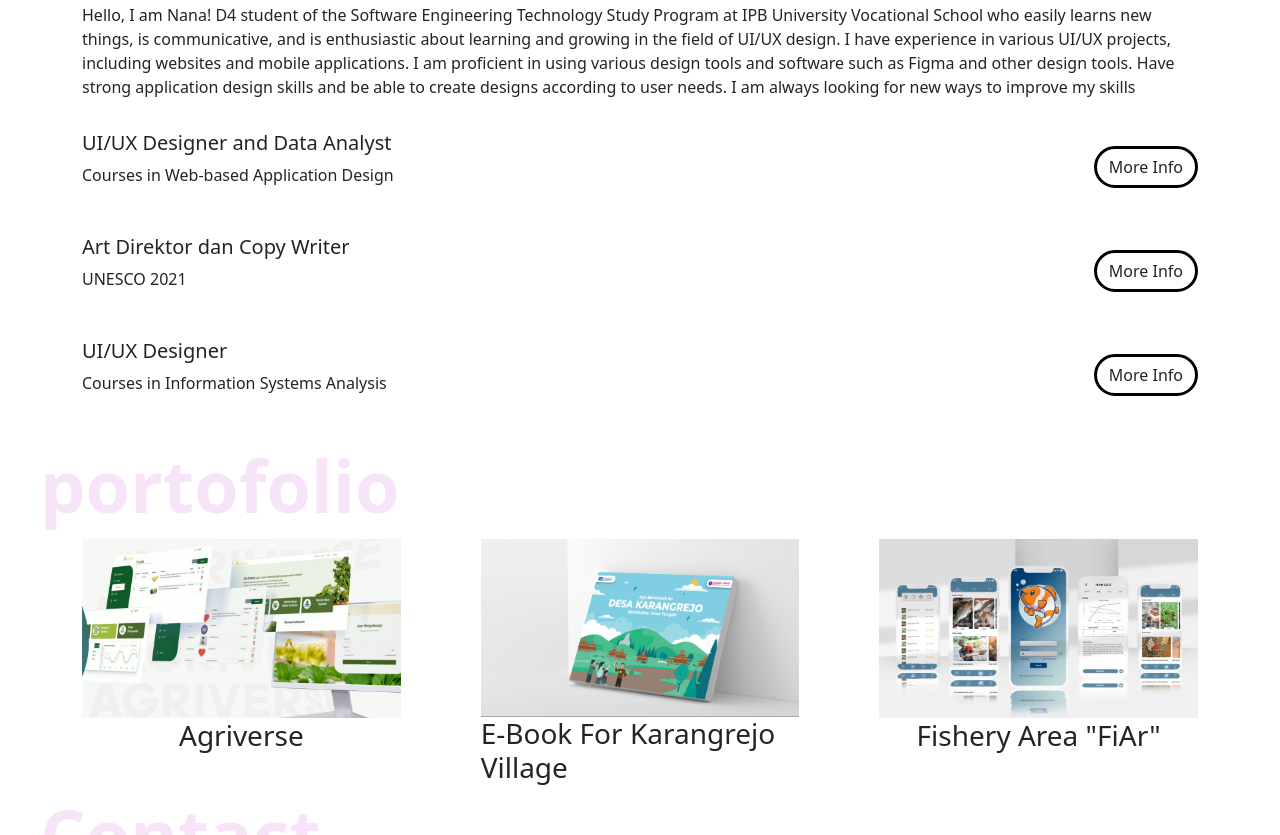
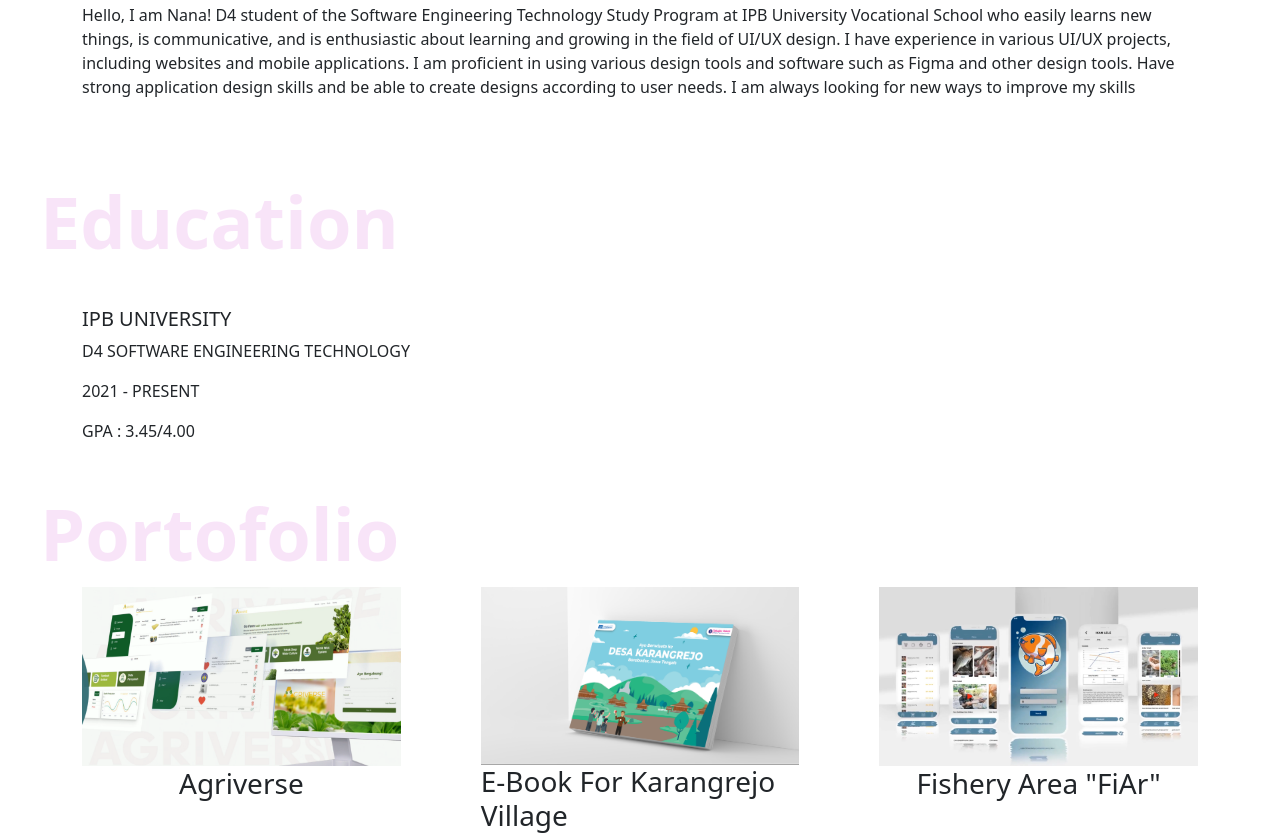
Before and after one commit to andinoerfitriana/Portofolio-A.Nurfitriana, a plain HTML site: page index.html in a window 1280 px wide. Shown: the part 687-1522 px from the top of the page. Drawn offline with nearby package versions, Linux system fonts and the light colour scheme.

Commit message:
portofolio

```diff
--- a/index.html
+++ b/index.html
@@ -38,6 +38,9 @@
             </li>
             <li class="nav-item">
               <a class="nav-link" href="#about">About</a>
+            </li>
+            <li class="nav-item">
+              <a class="nav-link" href="#Education">Education</a>
             </li>
             <li class="nav-item">
               <a class="nav-link" href="#portofolio">Portofolio</a>
@@ -91,6 +94,87 @@
         designs according to user needs. I am always looking for new ways to
         improve my skills
       </p>
+      <a
+      href="#Education"
+      class="text-decoration-none arrow w-100 d-flex align-items-center flex-column mt-5">
+    </a>
+  </section>
+  <section id="Education" class="Education container">
+      <div class="about-exp">
+        <div class="about-exp-item">
+          <div class="about-exp-item-header">
+            <div>
+              <h5>IPB UNIVERSITY</h5>
+              <p>D4 SOFTWARE ENGINEERING TECHNOLOGY</p>
+              <p>2021 - PRESENT</p>
+              <p>GPA : 3.45/4.00</p>
+            </div>
+          </div>
+    </section>
+    <!-- <section id="work" class="work container">
+        <div class="row d-flex align-items-center gap-5">
+            <div class="col-12 col-md-5">
+                <p>This is a project that I have created. I am interested in the process of creating user interfaces. I
+                    have the ability to build and develop responsive and user-friendly websites. I use programming
+                    languages such as HTML, CSS, JavaScript, and PHP to create dynamic web applications. I also have the
+                    ability to use frameworks such as Laravel and CodeIgniter to build a website. I enjoy working in a
+                    team and am always open to learning new technologies in the field of web programming.</p>
+            </div>
+            <div class="col-12 col-md-6 work-img">
+                <div id="work-1" class="work-img-item">
+                    <img src="images/tokoamanah.jpg" alt="work 1">
+
+                </div>
+                <div id="work-2" class="work-img-item">
+                    <img src="images/nuri.png" alt="work 2">
+                </div>
+                <div id="work-3" class="work-img-item">
+                    <img src="images/si.jpg" alt="work 3">
+                </div>
+            </div>
+        </div>
+    </section> -->
+
+    <section
+      id="portofolio"
+      class="portofolio container d-flex"
+      style="flex-direction: column; gap: 20px"
+    >
+      <div class="row d-flex align-items-center gap-5">
+        <div
+          class="col-12 col-md-6 work-img d-flex w-100 wrap-portofolio"
+          id="wrap-portofolio"
+          style="gap: 80px"
+        >
+          <div
+            id="work-1"
+            class="work-img-item w-100"
+            data-link="https://agriverse.pegelinux.my.id/"
+          >
+            <a href=""><img src="images/agriverse.png" alt="work 1" /></a>
+            <h3>Agriverse</h3>
+          </div>
+
+          <div
+            id="work-2"
+            class="work-img-item w-100"
+            data-link="https://drive.google.com/file/d/1y7u7uQB1Tnrv3VvSAZXYLkYhl_u_vZsA/view?usp=drive_link"
+          >
+            <a href=""
+              ><img src="images/E-Book.png" alt="work 2" height="178"
+            /></a>
+            <h3>E-Book For Karangrejo Village</h3>
+          </div>
+          <div
+            id="work-3"
+            class="work-img-item w-100"
+            data-link="-"
+          >
+            <a href=""><img src="images/FiAr.png" alt="work 3" /></a>
+            <h3>Fishery Area "FiAr"</h3>
+          </div>
+        </div>
+      </div>
       <div class="about-exp">
         <div class="about-exp-item">
           <div class="about-exp-item-header">
@@ -215,71 +299,6 @@
             </ul>
           </div>
         </div>
-    </section>
-    <!-- <section id="work" class="work container">
-        <div class="row d-flex align-items-center gap-5">
-            <div class="col-12 col-md-5">
-                <p>This is a project that I have created. I am interested in the process of creating user interfaces. I
-                    have the ability to build and develop responsive and user-friendly websites. I use programming
-                    languages such as HTML, CSS, JavaScript, and PHP to create dynamic web applications. I also have the
-                    ability to use frameworks such as Laravel and CodeIgniter to build a website. I enjoy working in a
-                    team and am always open to learning new technologies in the field of web programming.</p>
-            </div>
-            <div class="col-12 col-md-6 work-img">
-                <div id="work-1" class="work-img-item">
-                    <img src="images/tokoamanah.jpg" alt="work 1">
-
-                </div>
-                <div id="work-2" class="work-img-item">
-                    <img src="images/nuri.png" alt="work 2">
-                </div>
-                <div id="work-3" class="work-img-item">
-                    <img src="images/si.jpg" alt="work 3">
-                </div>
-            </div>
-        </div>
-    </section> -->
-
-    <section
-      id="portofolio"
-      class="portofolio container d-flex"
-      style="flex-direction: column; gap: 20px"
-    >
-      <div class="row d-flex align-items-center gap-5">
-        <div
-          class="col-12 col-md-6 work-img d-flex w-100 wrap-portofolio"
-          id="wrap-portofolio"
-          style="gap: 80px"
-        >
-          <div
-            id="work-1"
-            class="work-img-item w-100"
-            data-link="https://agriverse.pegelinux.my.id/"
-          >
-            <a href=""><img src="images/agriverse.png" alt="work 1" /></a>
-            <h3>Agriverse</h3>
-          </div>
-
-          <div
-            id="work-2"
-            class="work-img-item w-100"
-            data-link="https://drive.google.com/file/d/1y7u7uQB1Tnrv3VvSAZXYLkYhl_u_vZsA/view?usp=drive_link"
-          >
-            <a href=""
-              ><img src="images/E-Book.png" alt="work 2" height="178"
-            /></a>
-            <h3>E-Book For Karangrejo Village</h3>
-          </div>
-          <div
-            id="work-3"
-            class="work-img-item w-100"
-            data-link="-"
-          >
-            <a href=""><img src="images/FiAr.png" alt="work 3" /></a>
-            <h3>Fishery Area "FiAr"</h3>
-          </div>
-        </div>
-      </div>
       <!-- <div class="row d-flex align-items-center gap-5">
             <div class="col-12 col-md-6 work-img d-flex w-100" style="gap:80px;">
                 <div id="work-1" class="work-img-item w-100">
--- a/style.css
+++ b/style.css
@@ -72,13 +72,16 @@ section::before {
 .about::before {
     content: 'About';
 }
-
-.work::before {
-    content: 'Work'
+.Education::before {
+    content: 'Education'
 }
 
 .portofolio::before {
-    content: 'portofolio'
+    content: 'Portofolio'
+}
+
+.Contact::before {
+    content: 'contact'
 }
 
 .work-img {
```
